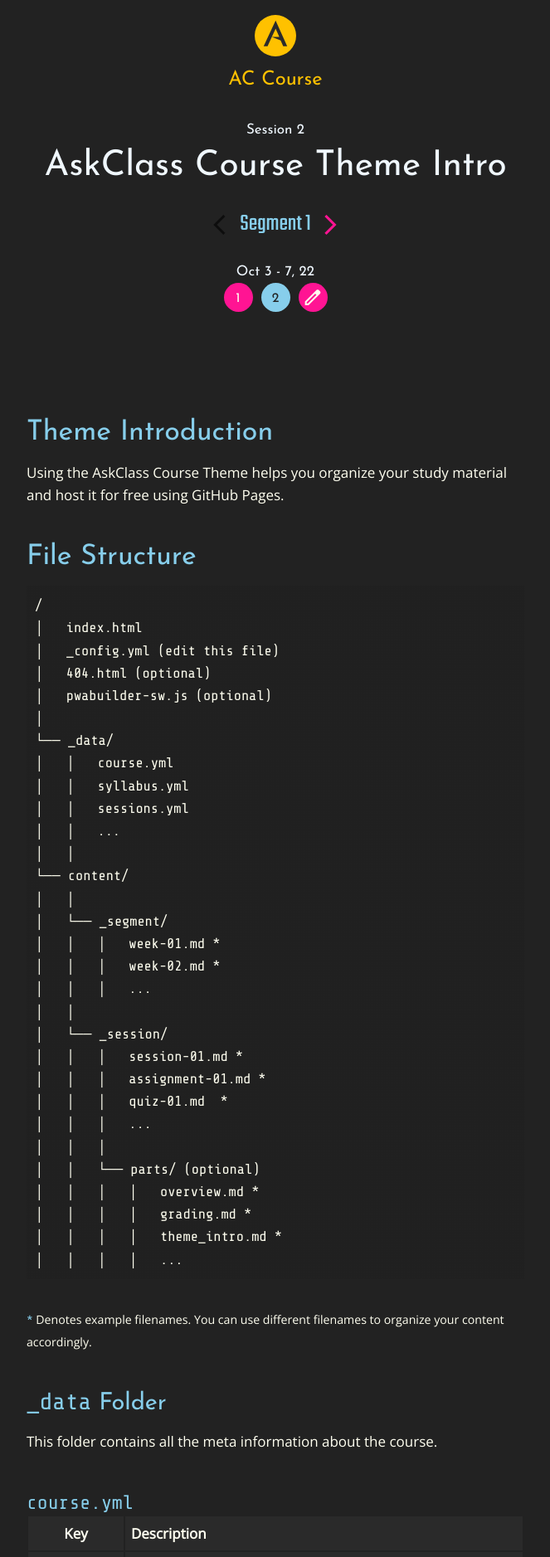
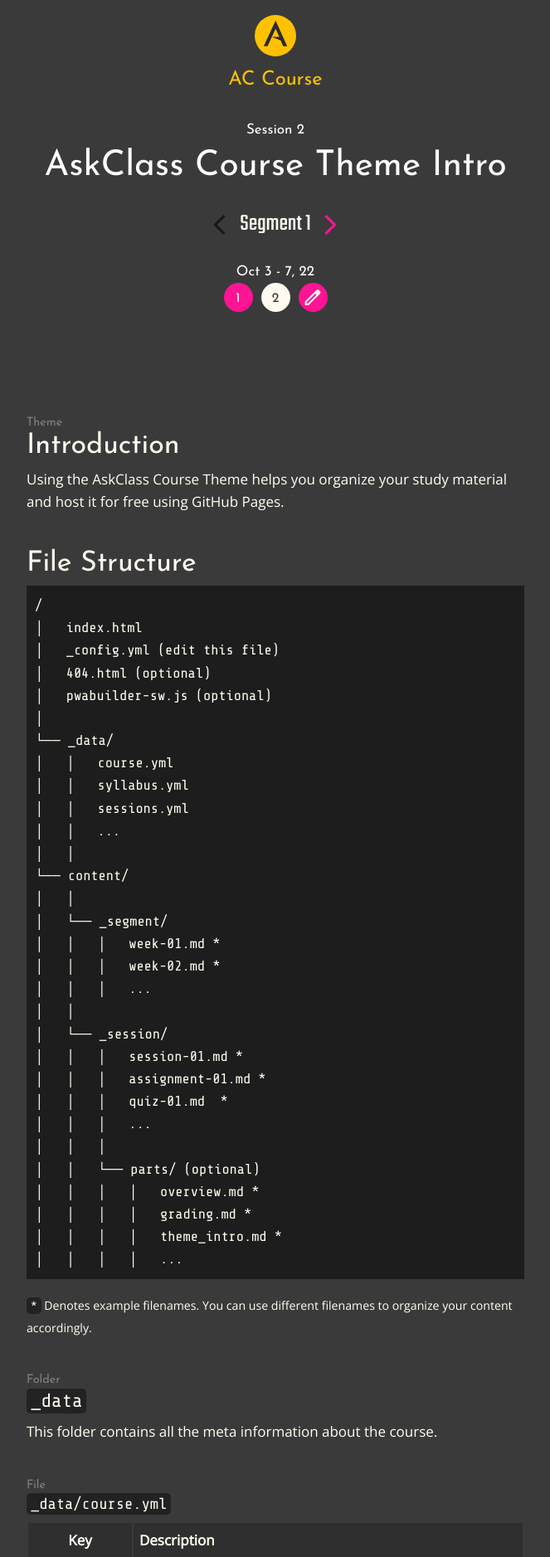
Before and after one commit to beAuthentic/askclass-course-theme, a Jekyll site: the page built from content/_session/session-02.md, in a window 1280 px wide. Shown: the top 1877 px of the page at 83% size, without its empty margins (308-971 px from the left). Built offline with Jekyll 4.4.1, drawn with Linux system fonts in a browser that asks for light colours; some of the changed text lies outside the part shown.

Commit message:
style(session): Add `<sub>` header tag. Format `<code>` tag

```diff
--- a/_sass/_base.scss
+++ b/_sass/_base.scss
@@ -17,6 +17,7 @@
 
   --color-card-fg:      #{$color-card-fg};
   --color-card-bg:      #{$color-card-bg};
+  --color-code-bg:      #{$color-code-bg};
 
   --content-width:      #{$content-width};
 
@@ -92,7 +93,7 @@
 }
 
 pre {
-  background: linear-gradient(rgba(0,0,0,0.05),rgba(0,0,0,0.05));
+  background: linear-gradient(rgba(0,0,0,0.5),rgba(0,0,0,0.5));
   padding: 10px;
   code {
     color: inherit;
--- a/_sass/_post.scss
+++ b/_sass/_post.scss
@@ -1,3 +1,10 @@
+@mixin boxed() {
+  margin-top: 100px;
+  border-radius: 5px;
+  padding: 2px 5px;
+  background-color: var(--color-code-bg);
+}
+
 article {
   max-width: var(--content-width);
   width: 100%;
@@ -13,6 +20,38 @@
     & + time {
       color: var(--color-dark);
       font-size: 15px;
+    }
+  }
+  h1, h2, h3, h4 {
+    & + * {
+      margin-top: 0.5em;
+    }
+    & > code {
+      font-size: 0.8em;
+    }
+  }
+  code {
+    @include boxed();
+  }
+  pre {
+    margin: 0;
+    code {
+      border: 0;
+      background-color: inherit;
+      border-radius: 0;
+      padding: 0;
+      margin: 0;
+    }
+  }
+  p:has(> sub) {
+    margin: 1em 0 0 0;
+    sub {
+      font-family: var(--font-special);
+      color: var(--color-dark);
+      font-size: 0.9rem;
+    }
+    & + h1, & + h2, & + h3, & + h4 {
+      margin-top: 0;
     }
   }
   address {
--- a/_sass/_table.scss
+++ b/_sass/_table.scss
@@ -4,7 +4,7 @@
     background-color: var(--color-row-odd, '#2a2a2a');
   }
   th, tr:nth-child(even) {
-    background-color: var(--color-row,even, '#2f2f2f');
+    background-color: var(--color-row-even, '#2f2f2f');
   }
   td, th {
     word-break: normal;
--- a/_sass/init.scss
+++ b/_sass/init.scss
@@ -3,10 +3,10 @@
 $font-special:          'Josefin Sans', sans-serif;
 $font-mono:             'Share Tech Mono', monospace;
 
-$color-primary:         aliceblue;
-$color-secondary:       skyblue;
+$color-primary:         white;
+$color-secondary:       floralwhite;
 $color-tertiary:        #2cdd88;
-$color-bg:              #222;
+$color-bg:              #3a3a3a;
 $color-fg:              ivory;
 $color-dark:            gray;
 $color-link:            deeppink;
@@ -15,8 +15,10 @@
 $color-row-odd:         #2a2a2a;
 $color-row-even:        #2f2f2f;
 
+$color-code-bg:         #222;
 $color-card-bg:         whitesmoke;
 $color-card-fg:         #444;
+
 $card-font-size:        16px;
 
 $content-width:         600px;
--- a/content/_session/parts/theme_intro.md
+++ b/content/_session/parts/theme_intro.md
@@ -1,4 +1,5 @@
-## Theme Introduction
+<sub>Theme</sub>
+## Introduction
 
 Using the AskClass Course Theme helps you organize your study material
 and host it for free using GitHub Pages.
@@ -43,18 +44,21 @@
 You can use different filenames to organize your content accordingly.
 </small>
 
-### `_data` Folder
+<sub>Folder</sub>
+### `_data`
 
 This folder contains all the meta information about the course.
 
-#### `course.yml`
+<sub>File</sub>
+#### `_data/course.yml`
 
 Key           | Description
 :---:         | :---
 `session_tag` | A unit indicating a module or a lesson
 `segments`    | How is the course divided (e.g. by week). Segment tag correspond to files in `content/_segment` folder
 
-#### `syllabus.yml`
+<sub>File</sub>
+#### `_data/syllabus.yml`
 
 Key       | Description
 :---:     | :---
@@ -66,7 +70,8 @@
 `theme`   | Color from `c1` to `c10`
 `items`   | List the sessions correspond to `_data/sessions.yml`. Sessions are files in `content/_session` folder
 
-#### `sessions.yml`
+<sub>File</sub>
+#### `_data/sessions.yml`
 
 Key         | Description
 :---:       | :---
@@ -81,14 +86,16 @@
 `due`       | A date that this assignment or quiz is due (e.g. `2022-10-10`)
 `points`    | Optional value of this assignment (e.g. `30`)
 
-### `content/_segment` Folder
+<sub>Folder</sub>
+### `content/_segment`
 
 This folder contain files that correspond to the naming conventions given in `course.yml` configuration file.
 These files are used to group sessions into collections.
 To add a session to a segment, specify the `segment` value in `sessions.yml` file.
 `syllabus.yml` contains information about all the segments.
 
-### `content/_session` Folder
+<sub>Folder</sub>
+### `content/_session`
 
 Store your course content in this folder.
 Reference them in the `sessions.yml` data file.
```
